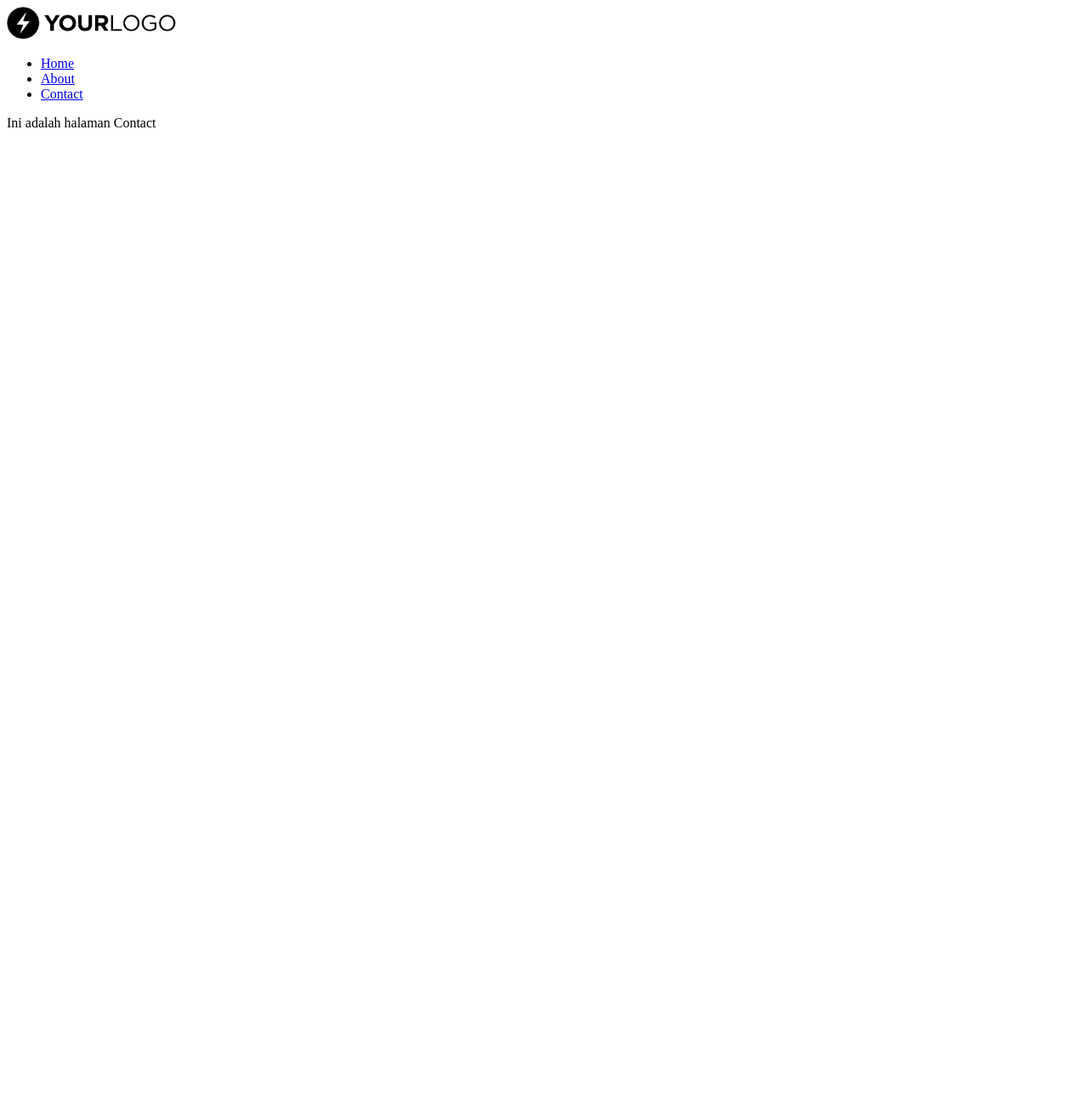
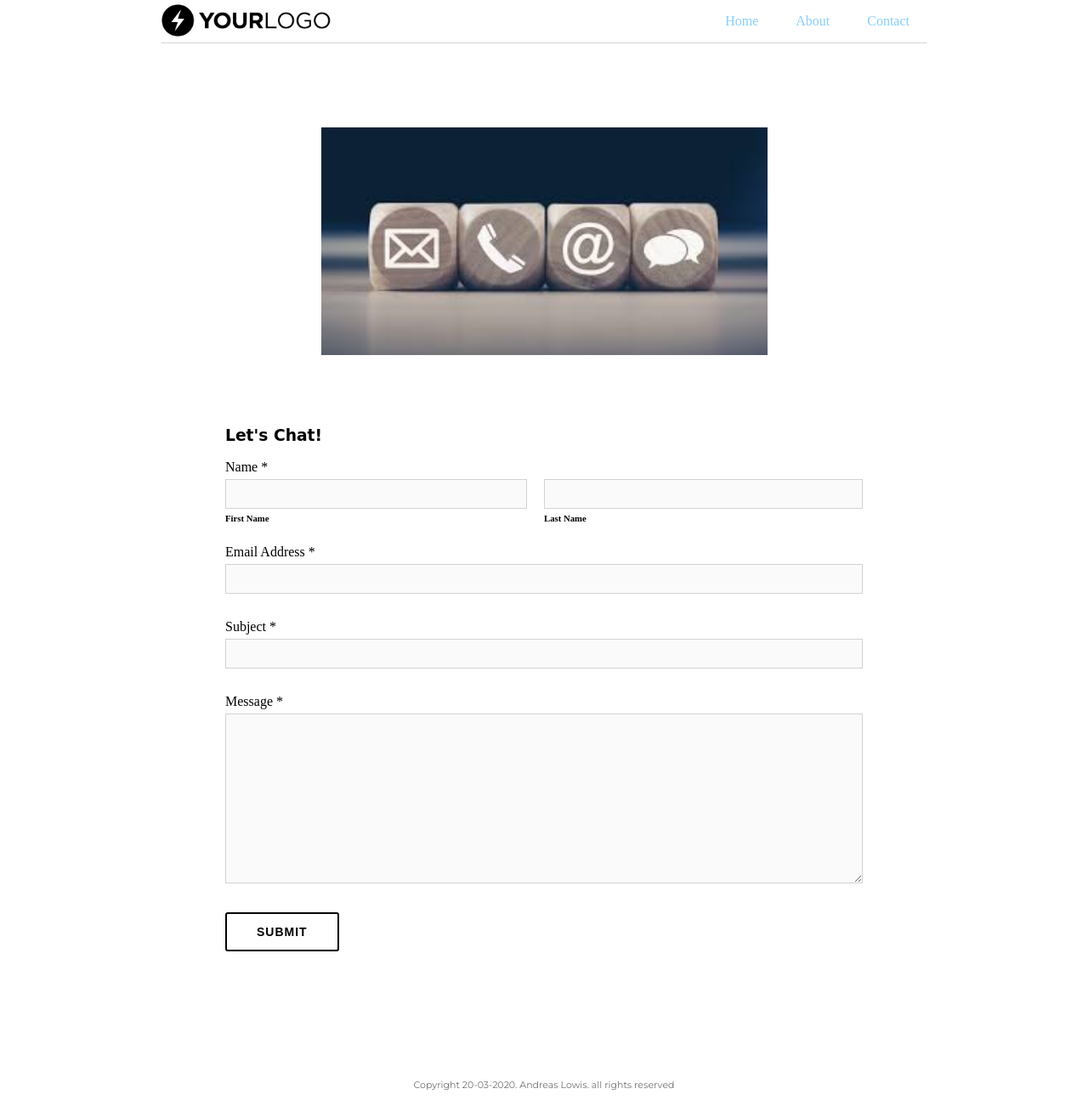
Before and after one commit to AndreasLowis/AndreasLowis.github.io, a plain HTML site: page contact.html in a window 1280 px wide. Shown: the whole page at 85% size. Before the commit the page ends 800 px from the top, so only its background shows below. Drawn offline with Linux system fonts and the light colour scheme; a web font is replaced by a local one.

Commit message:
tinggal about aja

```diff
--- a/about.css
+++ b/about.css
@@ -0,0 +1,143 @@
+.top-bar {
+	width: 900px;
+	margin:auto;
+	height: 40px;
+	background-color: white;
+	position: fixed;
+	top: 0;
+	left: 0;
+	right: 0;
+	z-index: 10;
+	border-bottom: 1px solid lightgrey;
+	padding-bottom: 10px;
+}
+
+.top-bar #logo {
+	margin-top: 5px;
+}
+
+.top-bar .konten {
+	float: right;
+
+}
+
+.top-bar #logo {
+	float left;
+}
+
+.top-bar .konten li{
+	display: inline-block;
+	color: black;
+	margin-right: 20px;
+	margin-left: 20px;
+}
+
+.top-bar .konten a{
+	text-decoration: none;
+	color: lightskyblue;
+
+}
+
+.container {
+	width: 750px;
+	background-color: white;
+	margin:auto;
+	margin-top: 70px;
+}
+
+.foto {
+	margin-top: 150px;
+	text-align: center;
+	margin-bottom: 50px;
+}
+
+.foto #pp {
+	height: 160px;
+	width: 314px;
+
+}
+
+.foto #pp {
+	width: 70%;
+	height: 70%;
+}
+
+.konten a {
+	color: black;
+	transition: 0.1s;
+}
+
+.konten a:hover{
+	color: lightgrey;
+}
+
+.main p {
+	font-family: 'Baloo Thambi 2', cursive;
+	text-align: justify;
+}
+
+.contact {
+	font-family: 'Baloo Chettan 2', cursive;
+}
+
+.opening {
+	font-family: 'Baloo Chettan 2', cursive;
+}
+
+span {
+	color: rgb(74, 224, 214);
+}
+
+ul {
+	list-style: none;
+}
+
+.main{
+	width: 750px;
+
+}
+
+.opening, .hobby{
+	text-align: center;
+}
+
+.hobby {
+	padding-bottom: 50px;
+	border-bottom: 1px solid lightgrey;
+}
+
+.q1 {
+	padding-bottom: 15px;
+	border-bottom: 1px solid lightgrey;
+}
+
+.question1 {
+	width: 30%;
+
+	float: left;
+	margin-left: -30px;
+}
+
+.answer1 {
+	width: 70%;
+
+	float: right;
+	text-align: justify;
+}
+
+.clear {
+	clear : both;
+}
+
+.footer {
+	width: 100%;
+	background-color: white;
+	text-align: center;
+	margin-top: 150px;
+}
+
+.footer .copy {
+	color: rgba(97,97,97, .9);
+	font-family: 'Montserrat', sans-serif;
+	font-size: 11px;
+}
--- a/contact.css
+++ b/contact.css
@@ -0,0 +1,204 @@
+.top-bar {
+	width: 900px;
+	margin:auto;
+	height: 40px;
+	background-color: white;
+	position: fixed;
+	top: 0;
+	left: 0;
+	right: 0;
+	z-index: 10;
+	border-bottom: 1px solid lightgrey;
+	padding-bottom: 10px;
+}
+
+.top-bar #logo {
+	margin-top: 5px;
+}
+
+.top-bar .konten {
+	float: right;
+
+}
+
+.top-bar #logo {
+	float left;
+}
+
+.top-bar .konten li{
+	display: inline-block;
+	color: black;
+	margin-right: 20px;
+	margin-left: 20px;
+}
+
+.top-bar .konten a{
+	text-decoration: none;
+	color: lightskyblue;
+
+}
+
+.container {
+	width: 750px;
+	background-color: white;
+	margin:auto;
+	margin-top: 70px;
+}
+
+.foto {
+	margin-top: 150px;
+	text-align: center;
+	margin-bottom: 80px;
+}
+
+.foto #pp {
+	height: 160px;
+	width: 314px;
+
+}
+
+.foto #pp {
+	width: 70%;
+	height: 70%;
+}
+
+.konten a {
+	color: black;
+	transition: 0.1s;
+}
+
+.konten a:hover{
+	color: lightgrey;
+}
+
+.main p {
+	font-family: 'Baloo Thambi 2', cursive;
+	text-align: justify;
+}
+
+.contact {
+	font-family: 'Baloo Chettan 2', cursive;
+}
+
+.opening {
+	font-family: 'Baloo Chettan 2', cursive;
+}
+
+span {
+	color: rgb(74, 224, 214);
+}
+
+
+.firstlast {
+	width: 100%;
+}
+
+
+.firstlast .firstname {
+	float: left;
+}
+
+
+.firstnametext {
+	margin-top: 5px;
+}
+
+#name {
+	width: 355px;
+	height: 35px;
+	background-color: rgb(250, 250, 250);
+	margin-top: 5px;
+	border: 1px solid lightgrey;
+	box-sizing: border-box;
+}
+
+#lastname {
+	width: 50%;
+	height: 35px;
+	background-color: rgb(250, 250, 250);
+	float: right;
+	margin-top: 5px;
+	border: 1px solid lightgrey;
+	margin-bottom: 5px;
+	box-sizing: border-box;
+}
+
+.lastnametext {
+	text-indent: 20px;
+}
+
+
+li{
+	list-style: none;
+}
+
+
+.dll {
+	width: 100%;
+
+}
+
+#email {
+	width: 100%;
+	height: 35px;
+	background-color: rgb(250, 250, 250);
+	margin-bottom: 30px;
+	margin-top: 5px;
+	border: 1px solid lightgrey;
+	box-sizing: border-box;
+}
+
+#subject {
+	width: 100%;
+	height: 35px;
+	background-color: rgb(250, 250, 250);
+	margin-bottom: 30px;
+	margin-top: 5px;
+	border: 1px solid lightgrey;
+	box-sizing: border-box;
+}
+
+#message {
+	width: 100%;
+	height: 200px;
+	background-color: rgb(250, 250, 250);
+	margin-bottom: 30px;
+	margin-top: 5px;
+	border: 1px solid lightgrey;
+	box-sizing: border-box;
+}
+
+
+
+
+
+
+
+
+#submit {
+	padding: 13px 35px 13px 35px;
+	border: 2px solid black;
+	border-radius: 3px;
+	font-weight: bold;
+	background-color: white;
+	letter-spacing: 1px;
+	font-size: 14px;
+}
+
+#submit:hover{
+	color: white;
+	background-color: black;
+}
+
+.footer {
+	width: 100%;
+	background-color: white;
+	text-align: center;
+	margin-top: 150px;
+}
+
+.footer .copy {
+	color: rgba(97,97,97, .9);
+	font-family: 'Montserrat', sans-serif;
+	font-size: 11px;
+}
--- a/contact.html
+++ b/contact.html
@@ -3,6 +3,10 @@
 <head>
 	<meta charset="UTF-8">
 	<title>Contact</title>
+	<link rel="stylesheet" href="contact.css">
+	<link href="https://fonts.googleapis.com/css?family=Baloo+Thambi+2&display=swap" rel="stylesheet">
+	<link href="https://fonts.googleapis.com/css?family=Baloo+Chettan+2&display=swap" rel="stylesheet">
+	<link href="https://fonts.googleapis.com/css?family=Montserrat&display=swap" rel="stylesheet">
 </head>
 <body>
 
@@ -17,7 +21,65 @@
          	</div>
      	</div>
 
-     	<p>Ini adalah halaman Contact</p>
+ 	<div class="container">
+
+		<div class="foto">
+		<img id="pp" src="contact.png" alt="pp" title="Contact Us" />
+		</div>
+
+
+		<h3 class="contact">Let's Chat!</h3>
+
+
+		<div class="firstlast">
+
+			<div class="firstname">
+				<label for="name">Name *</label>
+				<br>
+				<input type="text" id="name" required>
+
+				<h6 class="firstnametext">First Name</h6>
+			</div>
+
+			<div class="lastname">
+				<label for="lastname"></label>
+				<br>
+				<input type="text" id="lastname">
+
+				<h6 class="lastnametext">Last Name</h6>
+			</div>
+
+
+		</div>
+
+		<div class="dll">
+
+		<label for="email">Email Address *</label>
+		<br>
+		<input type="text" id="email" required>
+
+		<label for="subject">Subject *</label>
+		<br>
+		<input type="text" id="subject" required>
+
+		<label for="message">Message *</label>
+		<br>
+		<textarea name="message" id="message" cols="30" rows="1" required></textarea>
+
+
+		</div>
+
+
+			<input type="submit" value="SUBMIT" id="submit">
+
+	</div>
+
+
+	<div class="footer">
+		<p class="copy">Copyright 20-03-2020. Andreas Lowis. all rights reserved</p>
+	</div>
+
+
 
 </body>
 </html>
--- a/style.css
+++ b/style.css
@@ -75,7 +75,7 @@
 	text-align: justify;
 }
 
-h4 {
+.opening {
 	font-family: 'Baloo Chettan 2', cursive;
 }
 
```
Also changed, not shown: about.html (+34 -1 lines), index.html (+1 -1 lines), about.png (added), contact.png (added).
